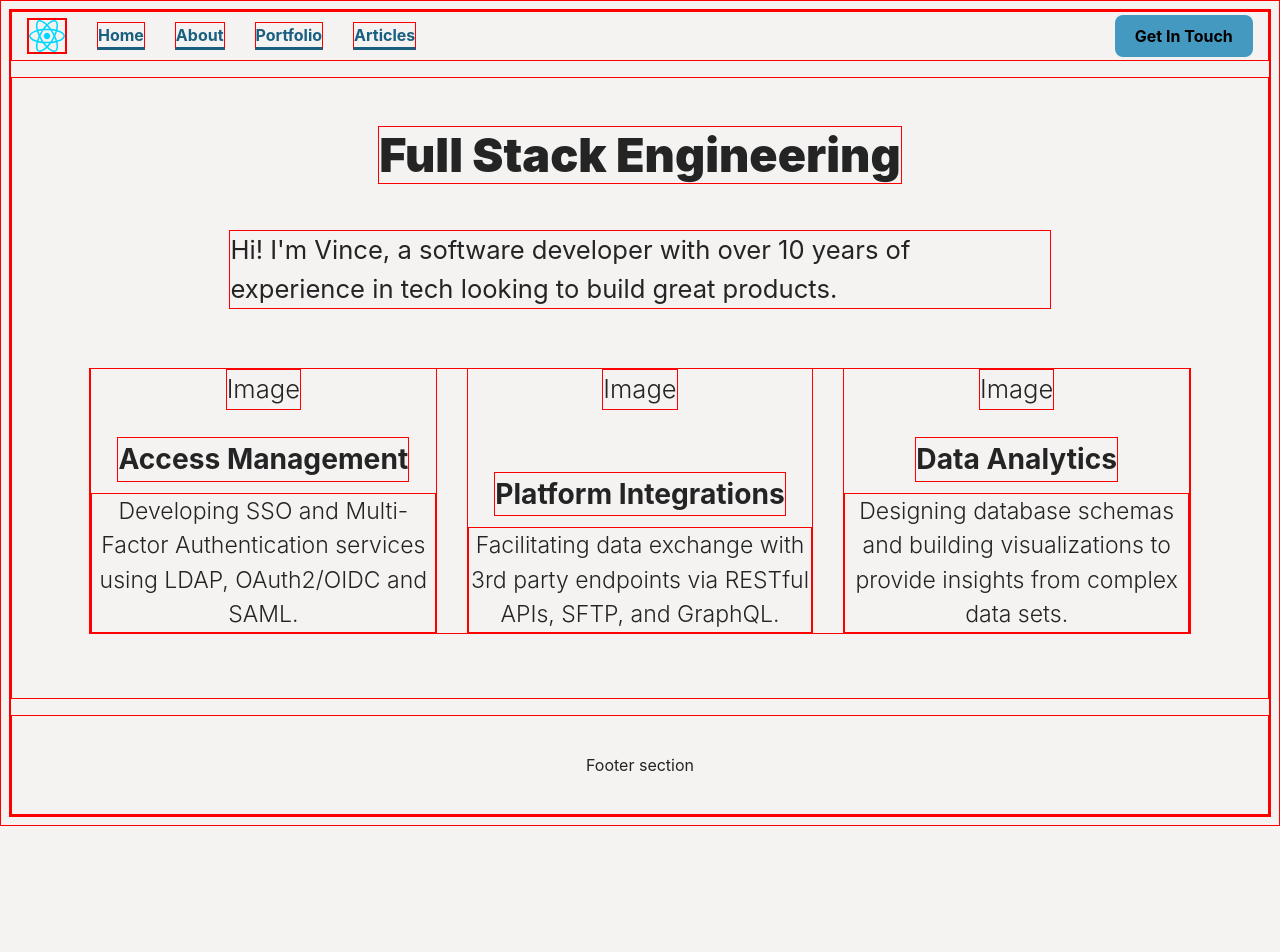
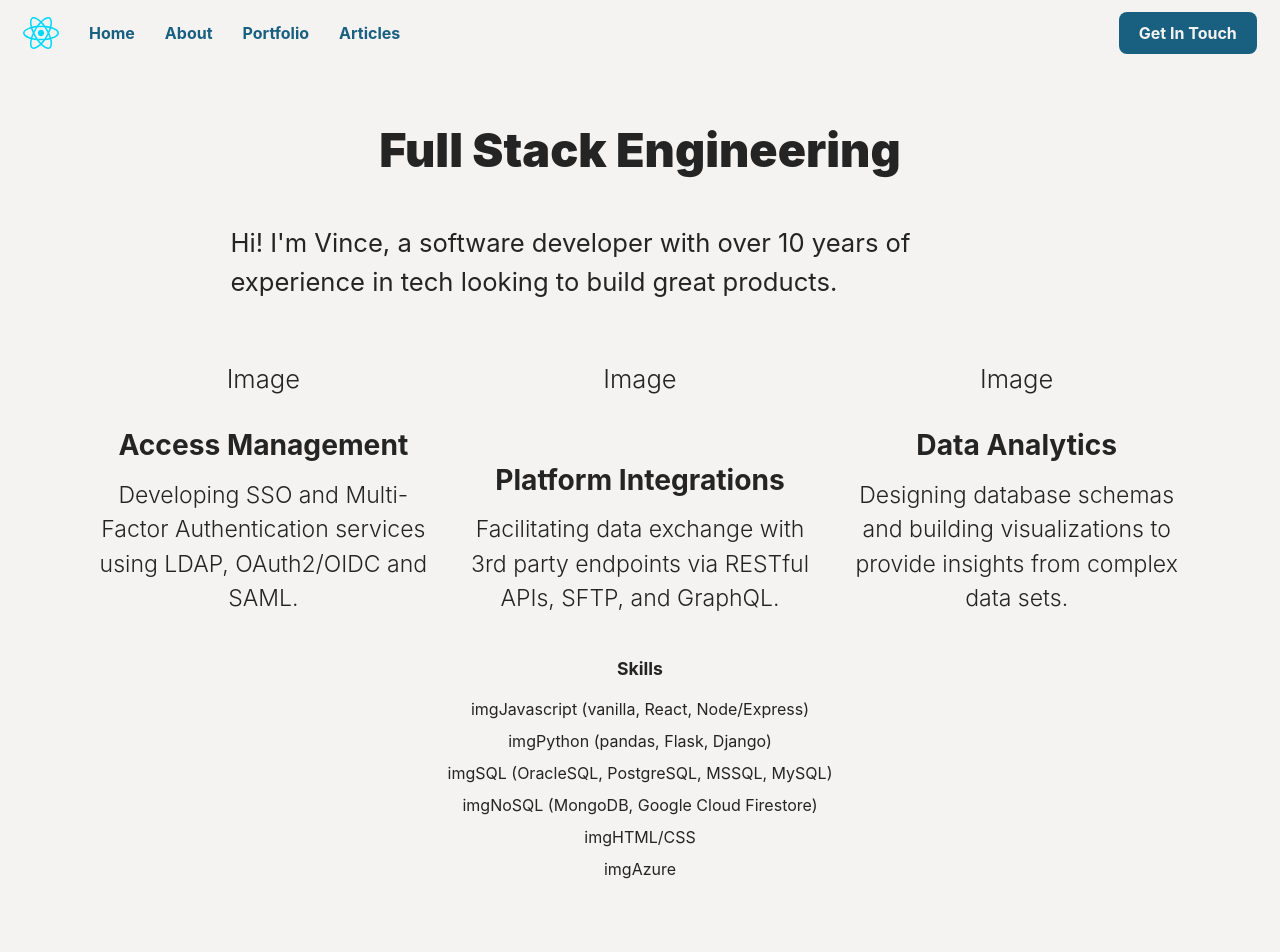
Before and after one commit to Aranaris/vye, a React (Vite) app in the folder frontend/: page / in a window 1280 px wide. Shown: the top 952 px of the page. Before the commit the page ends 826 px from the top, so only its background shows below. Built offline with nearby package versions, Linux system fonts and the light colour scheme.

Commit message:
building out Skills component and tweaking light mode settings

```diff
--- a/frontend/src/components/Home.tsx
+++ b/frontend/src/components/Home.tsx
@@ -1,4 +1,5 @@
 import '../styles/Home.css';
+import Skills from './Skills';
 
 function Home() {
 
@@ -23,6 +24,7 @@ function Home() {
 					<div className='description'>Designing database schemas and building visualizations to provide insights from complex data sets.</div>
 				</section>
 			</section>
+			<Skills />
 		</section>
 	);
 }
--- /dev/null
+++ b/frontend/src/components/Skills.tsx
@@ -0,0 +1,35 @@
+import '../styles/Skills.css';
+
+function Skills() {
+	return (
+		<section className="Skills">
+			<header className='container-header'>Skills</header>
+			<div className='skills-card'>
+				<div className='skill-image'>img</div>
+				<div className='skill-description'>Javascript {'('}vanilla, React, Node/Express{')'}</div>
+			</div>
+			<div className='skills-card'>
+				<div className='skill-image'>img</div>
+				<div className='skill-description'>Python {'('}pandas, Flask, Django{')'}</div>
+			</div>
+			<div className='skills-card'>
+				<div className='skill-image'>img</div>
+				<div className='skill-description'>SQL {'('}OracleSQL, PostgreSQL, MSSQL, MySQL{')'}</div>
+			</div>
+			<div className='skills-card'>
+				<div className='skill-image'>img</div>
+				<div className='skill-description'>NoSQL {'('}MongoDB, Google Cloud Firestore{')'}</div>
+			</div>
+			<div className='skills-card'>
+				<div className='skill-image'>img</div>
+				<div className='skill-description'>HTML/CSS</div>
+			</div>
+			<div className='skills-card'>
+				<div className='skill-image'>img</div>
+				<div className='skill-description'>Azure</div>
+			</div>
+		</section>
+	);
+}
+
+export default Skills;
--- a/frontend/src/styles/Home.css
+++ b/frontend/src/styles/Home.css
@@ -47,7 +47,6 @@
 	font-weight: 700;
 	margin-top: auto;
     margin-bottom: 0.4em;
-
 }
 
 .description {
@@ -58,16 +57,13 @@
 	margin: 0 auto 1em;
 }
 
-@media only screen and (min-width: 960px) {
+@media only screen and (width > 960px) {
 	.personal-intro {
 		max-width: 32em!important;
 	}
+
 	.specialty-container {
 		max-width: 1100px;
 		margin-top: 2em;
 	}
 }
-
-* {
-	border: 1px solid red;
-}
--- /dev/null
+++ b/frontend/src/styles/Skills.css
@@ -0,0 +1,25 @@
+.Skills {
+	display: flex;
+	flex-direction: column;
+	gap: 8px;
+	max-width: inherit;
+}
+
+.container-header {
+	font-size: 1.1em;
+	font-weight: 700;
+	margin-top: auto;
+    margin-bottom: 0.4em;
+}
+
+.skills-card {
+	display: flex;
+	flex-direction: row;
+}
+
+@media only screen and (width > 960px) {
+	.Skills {
+		max-width: 1100px;
+		margin-top: 2em;
+	}
+}
--- a/frontend/src/styles/index.css
+++ b/frontend/src/styles/index.css
@@ -80,12 +80,21 @@ button:focus, button:focus-visible {
     background-color: #F4F3F2;
   }
 
-  a.nav-link{
+  a.nav-link {
     color: #195f80;
-  	border-bottom: 3px solid #195f80;
+  }
+
+  a.nav-link:hover {
+    color: #4499c0;;
+  	border-bottom: 3px solid #4499c0;
+  }
+
+  button {
+	color: #F4F3F2;
+	background-color: #195f80;
   }
 
   button:hover {
-	background-color: #195f80;
+	background-color: #4499c0;
   }
 }
```
